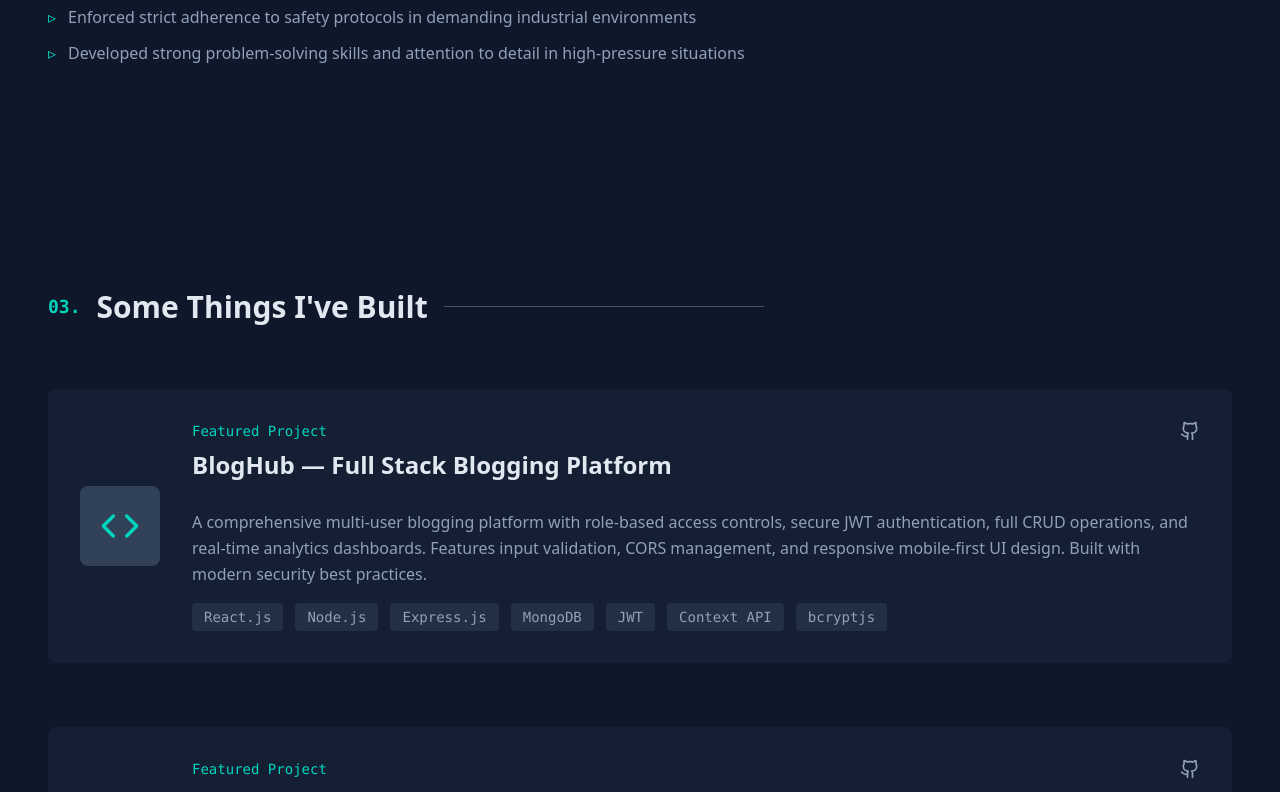
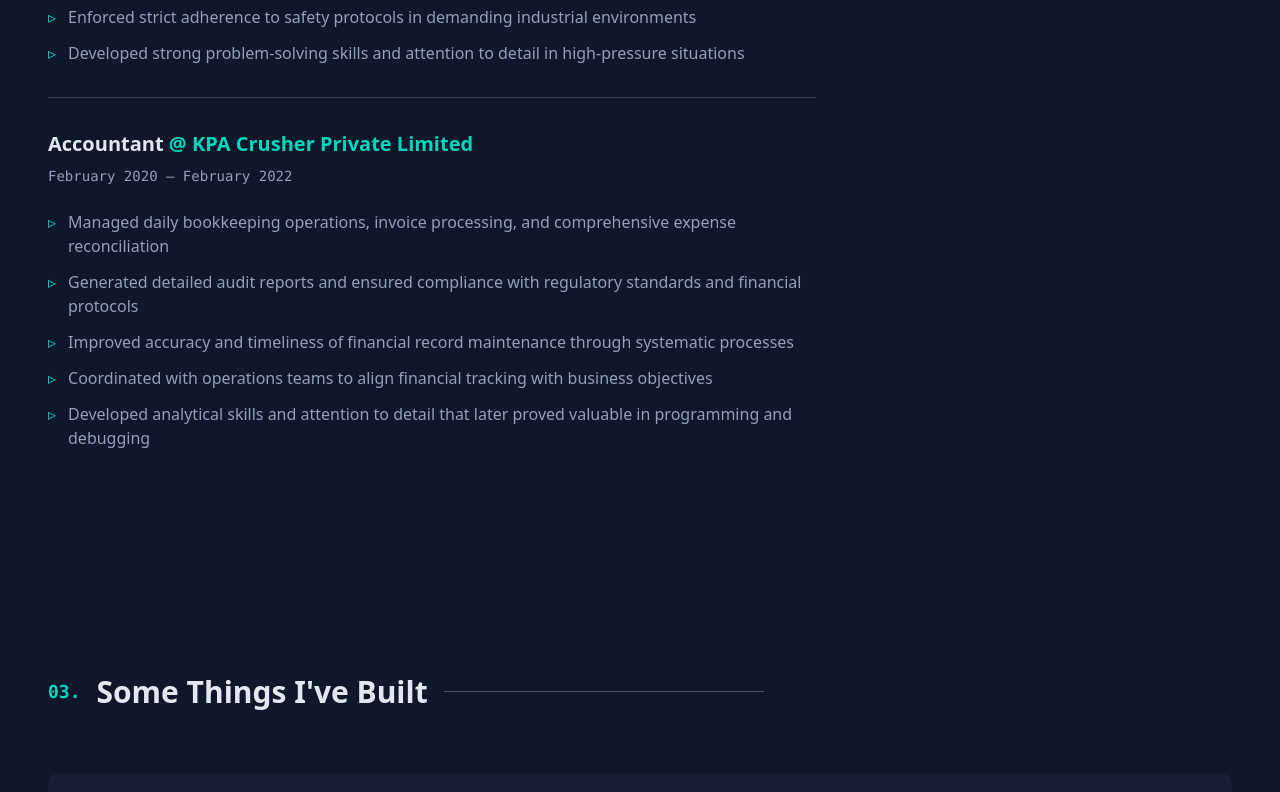
Before and after one commit to Nashid-k/Portfolio_V2, a React (Vite) app: page / in a window 1280 px wide. Shown: the part 2840-3632 px from the top of the page. Built offline with nearby package versions, Linux system fonts and the light colour scheme.

Commit message:
fix : performance issues_version2

```diff
--- a/src/App.jsx
+++ b/src/App.jsx
@@ -77,6 +77,42 @@ const otherProjects = [
     tech: ["React", "Session Storage", "Tailwind CSS"],
     github: "https://github.com/Nashid-k/TODO_react",
     external: "https://todo-react-6qtxru3ph-nashids-projects-e27665ac.vercel.app/"
+  },
+  {
+    title: "Calculator Application",
+    description: "Responsive calculator with clean design and real-time input/output display, built with vanilla JavaScript.",
+    tech: ["HTML5", "CSS3", "JavaScript"],
+    github: "https://github.com/Nashid-k/Calculator",
+    external: "https://nashid-k.github.io/Calculator/"
+  },
+  // Static clones for learning progression
+  {
+    title: "Kiwi Static Clone",
+    description: "Static clone of Kiwi website built with HTML and CSS.",
+    tech: ["HTML", "CSS"],
+    github: "https://github.com/Nashid-k/kiwi",
+    external: "https://nashid-k.github.io/kiwi/"
+  },
+  {
+    title: "Huawei Static Clone",
+    description: "Static clone of Huawei website using HTML and CSS.",
+    tech: ["HTML", "CSS"],
+    github: "https://github.com/Nashid-k/huawei",
+    external: "https://nashid-k.github.io/huawei/"
+  },
+  {
+    title: "Appy Fizz Responsive Clone",
+    description: "Responsive clone of Appy Fizz using HTML, CSS, JS, Bootstrap, and media queries.",
+    tech: ["HTML", "CSS", "JavaScript", "Bootstrap", "Media Queries"],
+    github: "https://github.com/Nashid-k/APPY-FIZZ-RESPONSIVE",
+    external: "https://nashid-k.github.io/APPY-FIZZ-RESPONSIVE/"
+  },
+  {
+    title: "First Responsive Portfolio",
+    description: "Responsive portfolio using HTML, CSS, Google Form submission, Bootstrap, and media queries.",
+    tech: ["HTML", "CSS", "Bootstrap", "Google Forms", "Media Queries"],
+    github: "https://github.com/Nashid-k/personal-website",
+    external: "https://nashid-k.github.io/personal-website/"
   }
 ];
 
@@ -120,6 +156,19 @@ const experiences = [
       "Troubleshot technical issues efficiently, improving system uptime and operational reliability",
       "Enforced strict adherence to safety protocols in demanding industrial environments",
       "Developed strong problem-solving skills and attention to detail in high-pressure situations"
+    ]
+  },
+   {
+    company: "KPA Crusher Private Limited",
+    title: "Accountant",
+    range: "February 2020 — February 2022",
+    url: "",
+    description: [
+      "Managed daily bookkeeping operations, invoice processing, and comprehensive expense reconciliation",
+      "Generated detailed audit reports and ensured compliance with regulatory standards and financial protocols",
+      "Improved accuracy and timeliness of financial record maintenance through systematic processes",
+      "Coordinated with operations teams to align financial tracking with business objectives",
+      "Developed analytical skills and attention to detail that later proved valuable in programming and debugging"
     ]
   }
 ];
```
